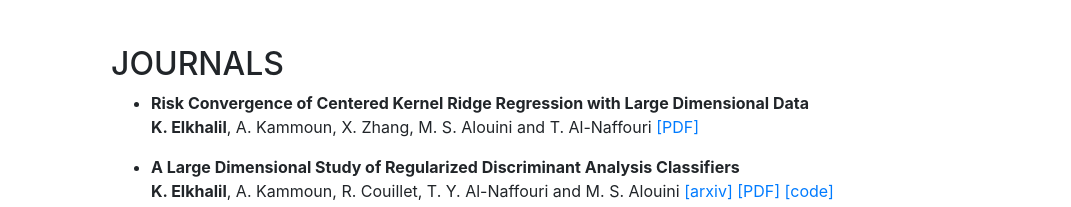
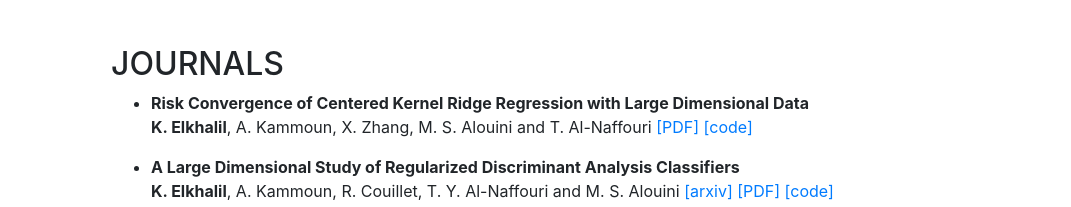
Before and after one commit to KhalilElkhalil/khalilelkhalil.github.io, a website with bundled scripts: page index.html in a window 1280 px wide. Shown: the part 1607-1814 px from the top of the page, without its empty margins (209-1280 px from the left). Built offline with nearby package versions, Linux system fonts and the light colour scheme; a web font is replaced by a local one.

Commit message:
code kernel

```diff
--- a/index.html
+++ b/index.html
@@ -151,6 +151,7 @@
           <ul>
             <li> <b> Risk Convergence of Centered Kernel Ridge Regression with Large Dimensional Data  </b></li>
             <p> <b>K. Elkhalil</b>, A. Kammoun, X. Zhang, M. S. Alouini and T. Al-Naffouri <a href ="publications\TSP_draft.pdf">[PDF]</a>
+              <a href ="https://github.com/KhalilElkhalil/Kernel_Ridge_Regression">[code]</a>
             </p>
 
             <li> <b>A Large Dimensional Study of Regularized Discriminant Analysis Classifiers </b></li>
```
